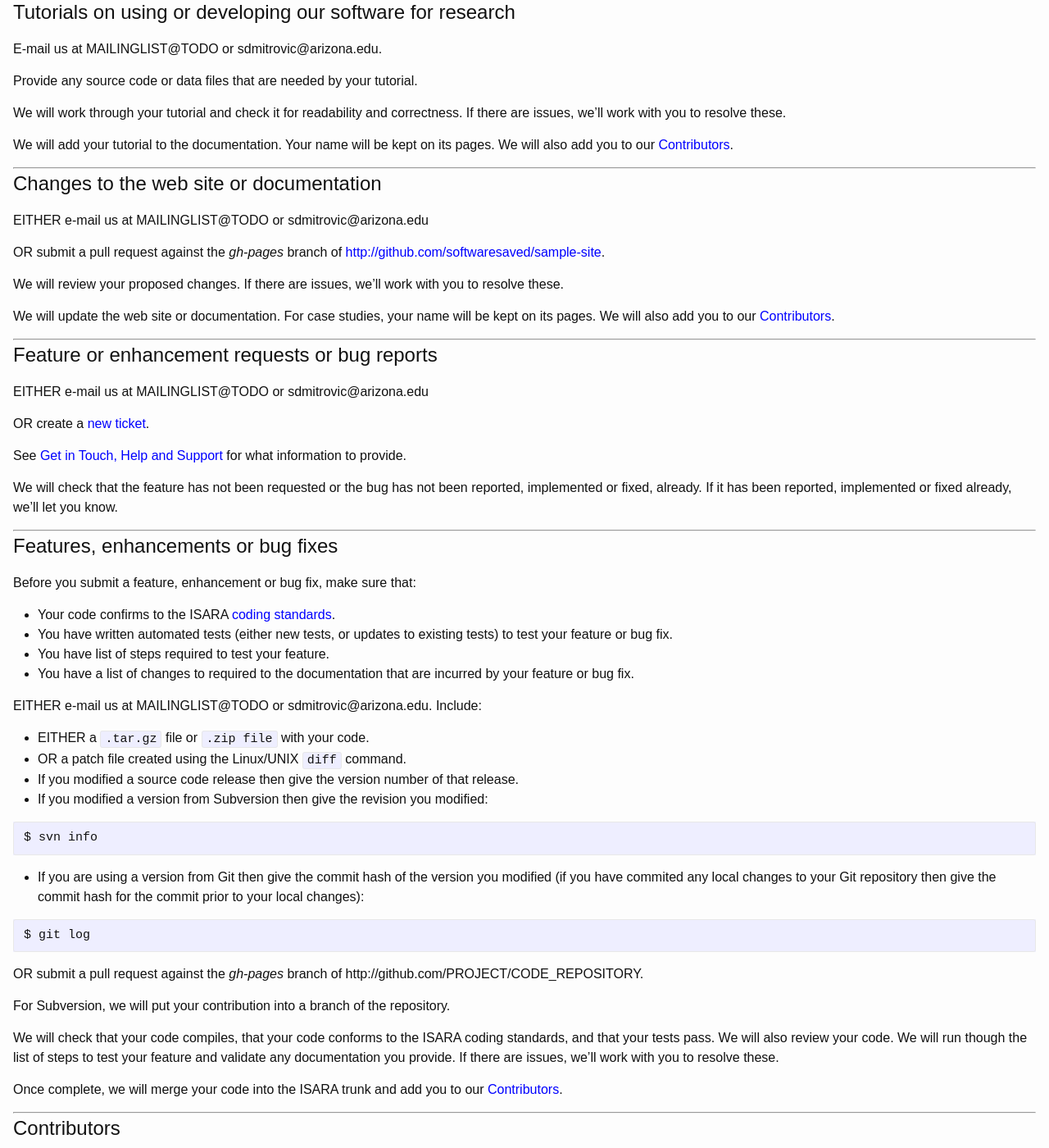
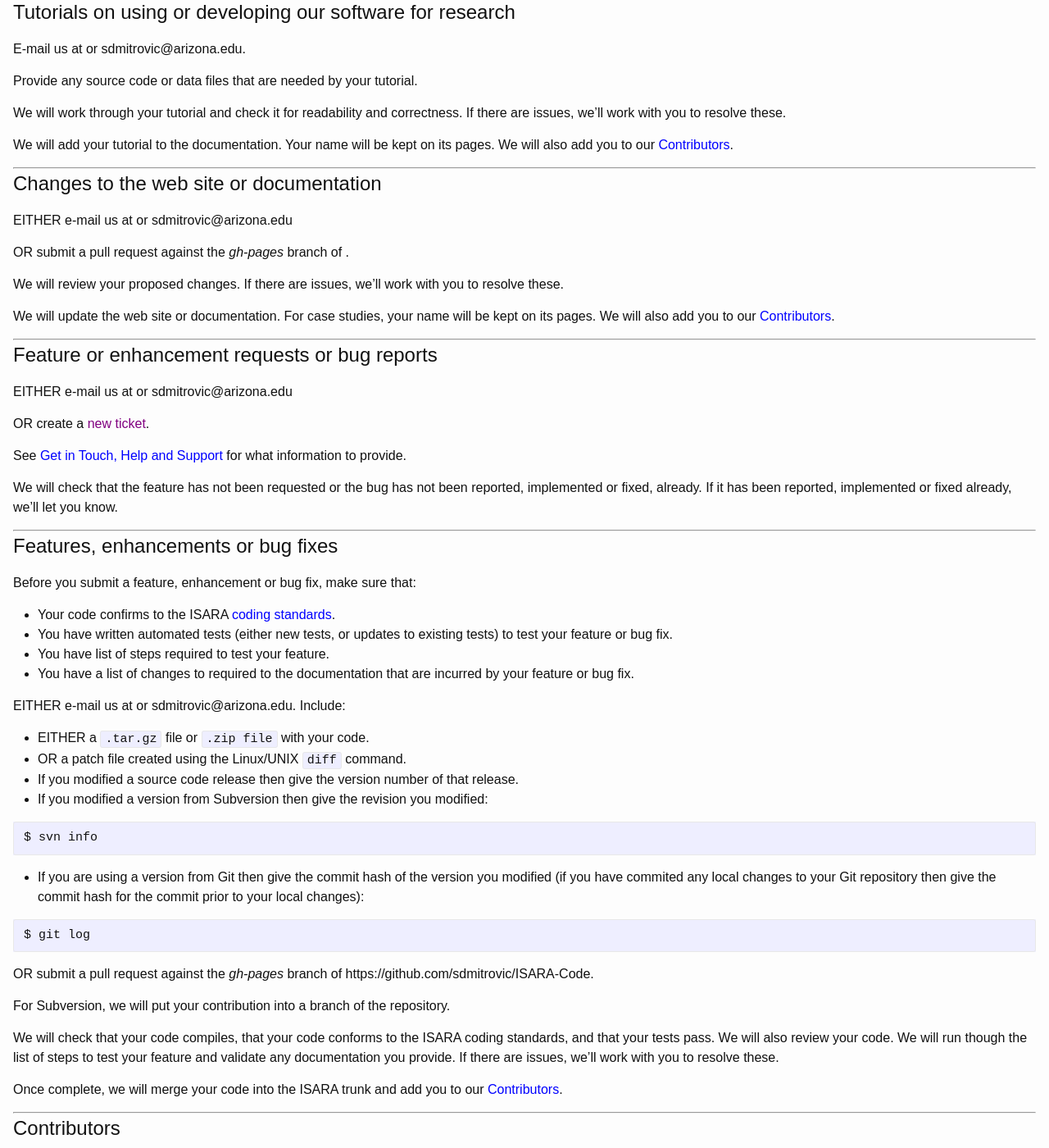
Before and after one commit to sdmitrovic/ISARA-website, a Jekyll site: the page built from project/Contributing.md, in a window 1280 px wide and 1400 px high, scrolled down 659 px. Shown: the whole window at 82% size. Built offline with Jekyll 4.4.1, drawn with Linux system fonts in a browser that asks for light colours; some of the changed text lies outside the part shown.

Commit message:
Update _config.yml

```diff
--- a/_config.yml
+++ b/_config.yml
@@ -1,19 +1,14 @@
 # Site settings
 project_name: In Situ Aerosol Retrieval Algorithm (ISARA)
-project_site: http://softwaresaved.github.io/sample-site
+project_site: https://sdmitrovic.github.io/ISARA/
 software_name: ISARA
 email: sdmitrovic@arizona.edu
-mailing_list: MAILINGLIST@TODO
-mailing_list_archive: http://www.google.co.uk
-issue_tracker: http://github.com/softwaresaved/sample-site/issues
-issue_tracker_new_issue: http://github.com/softwaresaved/sample-site/issues/new
-code_repository: http://github.com/PROJECT/CODE_REPOSITORY
-doc_repository: http://github.com/softwaresaved/sample-site
-doc_licence: "Creative Commons Attribution-NonCommercial 2.5 UK: Scotland (CC BY-NC 2.5 SCOTLAND)"
-doc_licence_url: http://creativecommons.org/licenses/by-nc/2.5/scotland/
+code_repository: https://github.com/sdmitrovic/ISARA-Code
+doc_license: "Creative Commons Attribution-NonCommercial 2.5 UK: Scotland (CC BY-NC 2.5 SCOTLAND)"
+doc_license_url: http://creativecommons.org/licenses/by-nc/2.5/scotland/
 
 # gh-pages site subpath
-baseurl: "/sample-site"
+baseurl: "/ISARA"
 
 # Entries for menubar.
 # title: caption used for item.
```
